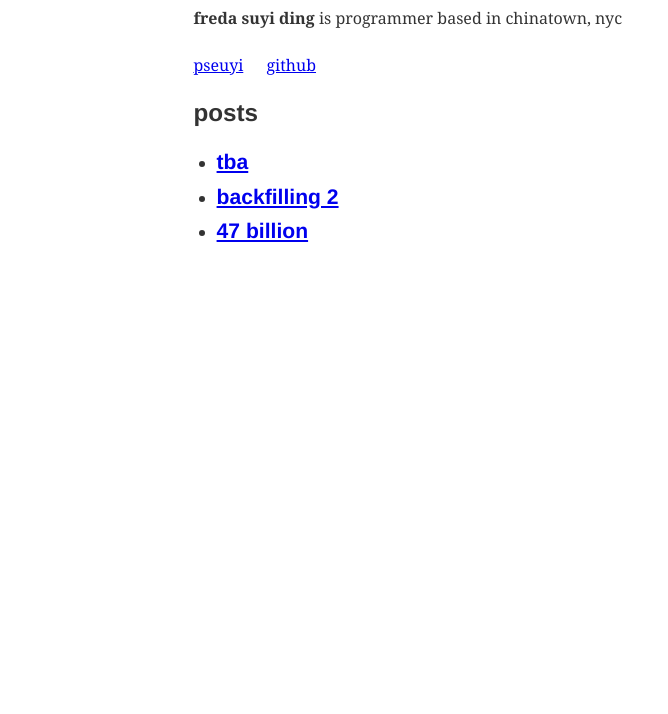
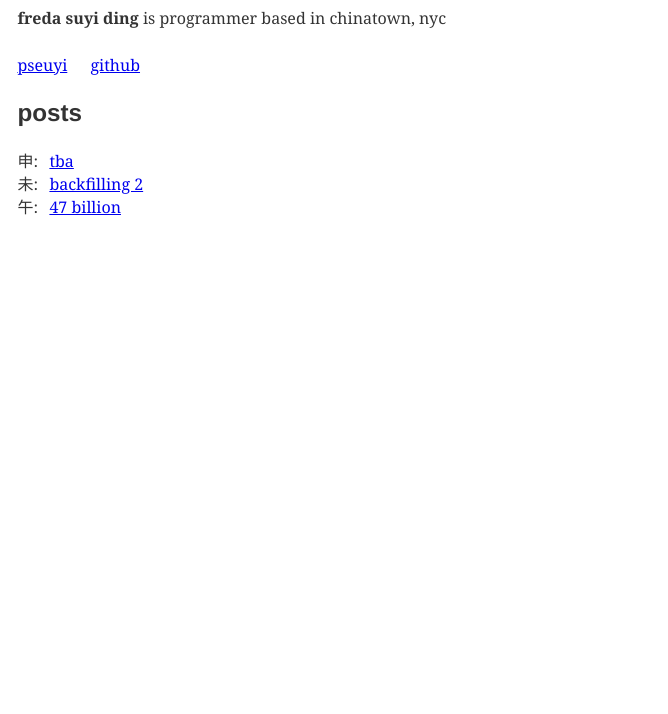
Before and after one commit to pseuyi/blog, a Gatsby site: page / in a window 1280 px wide. Shown: the part 86-800 px from the top of the page, without its empty margins (0-668 px from the left). Built offline with nearby package versions, Linux system fonts and the light colour scheme; Gatsby itself is replaced by a stand-in of ours; some packages are replaced by stand-ins of ours.

Commit message:
update css

```diff
--- a/src/components/layout.js
+++ b/src/components/layout.js
@@ -51,7 +51,7 @@ class Layout extends React.Component {
     return (
       <div
         style={{
-          margin: `auto`,
+          //margin: `auto`,
           maxWidth: rhythm(40),
           padding: `${rhythm(1.5)} ${rhythm(3 / 4)}`,
         }}
--- a/src/pages/index.js
+++ b/src/pages/index.js
@@ -17,25 +17,26 @@ class BlogIndex extends React.Component {
         <SEO title="porch" />
         <Bio />
         <h2 style={{ marginBottom: rhythm(4 / 4) }}>posts</h2>
-        <ul>
+        <ol >
           {posts.map(({ node }) => {
             const title = node.frontmatter.title || node.fields.slug
             return (
               <li
                 key={node.fields.slug}
                 style={{
-                  marginBottom: rhythm(2 / 4),
+                  margin: 0,
+
                 }}
               >
-                <h3>
+                <div>
                   <Link style={{ boxShadow: `none` }} to={node.fields.slug}>
                     {title}
                   </Link>
-                </h3>
+                </div>
               </li>
             )
           })}
-        </ul>
+        </ol>
       </Layout>
     )
   }
--- a/src/styles/global.css
+++ b/src/styles/global.css
@@ -1,2 +1,19 @@
 html {
 }
+
+ol {
+  margin-left: 2rem;
+  list-style-type: none;
+  counter-reset: list 10;
+}
+
+ol > li {
+  position: relative;
+}
+
+ol > li::before {
+  position: absolute;
+  left: -2rem;
+  content: counter(list, cjk-earthly-branch) ": ";
+  counter-increment: list -1;
+}
```
Also changed, not shown: src/templates/blog-post.js (+2 -7 lines).
